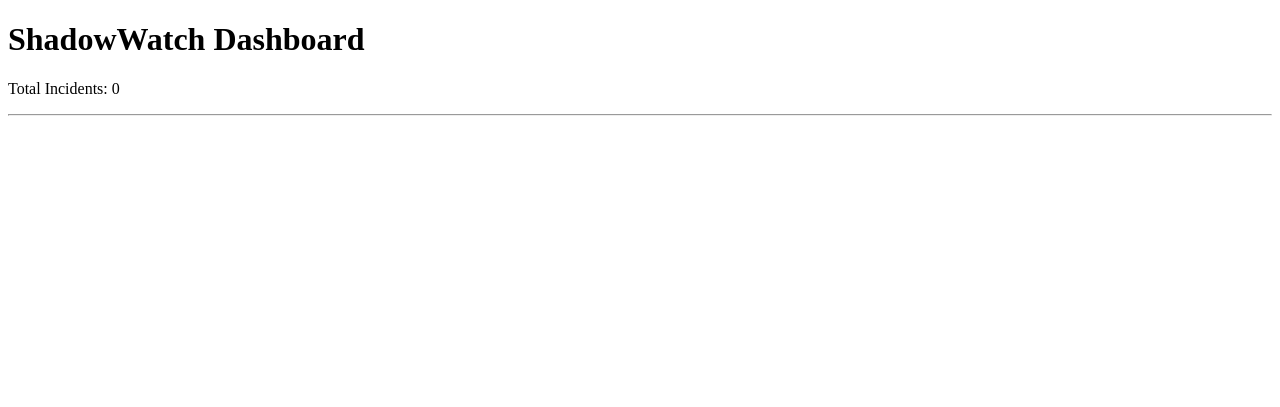
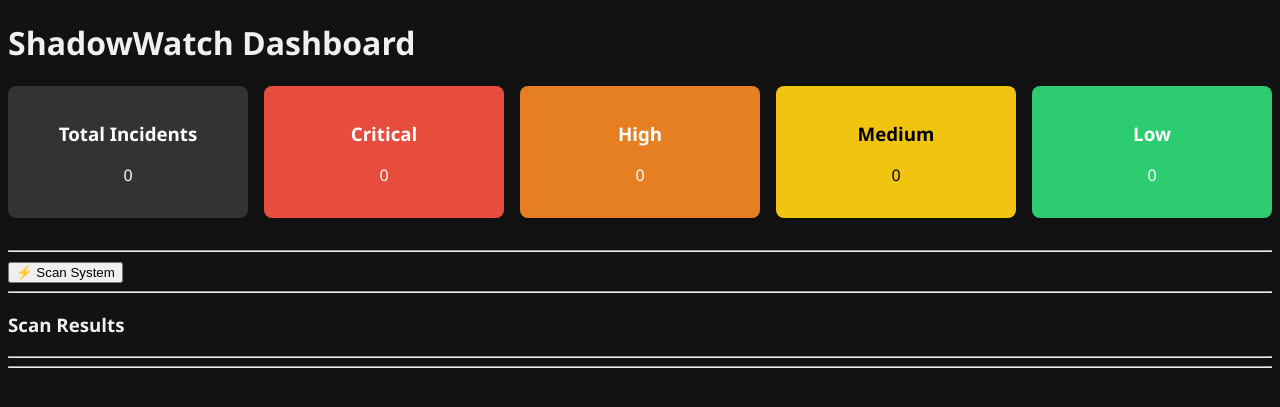
Before and after one commit to Bhavya234160/ShadowWatch, a Flask app: page / in a window 1280 px wide. Shown: the top 407 px of the page. Run offline with Flask 3, Linux system fonts and the light colour scheme.

Commit message:
Working Prototype of ShadowWatch 1.0

```diff
--- a/dashboard/app.py
+++ b/dashboard/app.py
@@ -1,15 +1,19 @@
 import json
-from flask import Flask, render_template
+import subprocess
+from flask import redirect, url_for, Flask, render_template, flash
+
 from pathlib import Path
 import sys
 
 ROOT = Path(__file__).resolve().parents[1]
 if str(ROOT) not in sys.path:
     sys.path.insert(0, str(ROOT))
-
+from ShadowWatch.controller import run_scan
 INCIDENT_FILE = Path.home() / "ShadowWatch" / "logs" / "incidents.json"
 
 app = Flask(__name__)
+app.secret_key = "supersecretkey123"
+detector_processes = {}
 
 def read_incidents():
     if not INCIDENT_FILE.exists():
@@ -21,11 +25,41 @@ def read_incidents():
 @app.route("/")
 def home():
     incidents = read_incidents()
+    total_incidents = len(incidents)
+    critical = sum(1 for i in incidents if i.get("severity") == "CRITICAL")
+    high = sum(1 for i in incidents if i.get("severity") == "HIGH")
+    medium = sum(1 for i in incidents if i.get("severity") == "MEDIUM")
+    low = sum(1 for i in incidents if i.get("severity") == "LOW")
     return render_template(
         "index.html",
-        total_incidents=len(incidents),
-        incidents=incidents
+        incidents=incidents,
+        total_incidents=total_incidents,
+        critical=critical,
+        high=high,
+        medium=medium,
+        low=low
     )
+
+@app.route("/incident/<int:incident_id>")
+def incident_details(incident_id):
+
+    incidents = read_incidents()
+
+    if incident_id >= len(incidents):
+        return "Incident not found",404
+
+    return render_template(
+        "incident_details.html",
+        incident=incidents[incident_id]
+    )
+
+@app.route("/scan", methods=["POST"])
+def scan():
+    messages = run_scan()
+    for msg in messages:
+        flash(msg)
+
+    return redirect(url_for("home"))
 
 if __name__ == "__main__":
     app.run(debug=True)
--- a/dashboard/static/style.css
+++ b/dashboard/static/style.css
@@ -0,0 +1,52 @@
+ /*Dashboard card colors*/
+ .card.total { background-color: #333; color: white;}
+ .card.critical { background-color: #e74c3c; color: white;}
+ .card.high { background-color: #e67e22; color: white;}
+ .card.medium { background-color: #f1c40f; color: black;}
+ .card.low { background-color: #2ecc71; color: white;}
+
+  /*Layout tweaks*/
+  .dashboard  {
+    display: flex;
+    gap: 1rem;
+    margin-bottom: 2rem;
+  }
+
+  .card {
+    flex: 1;
+    padding: 1rem;
+    border-radius: 8px;
+    text-align: center;
+    box-shadow: 0 2px 5px rgba(0,0,0,0.1);
+  }
+
+  /*Incident cards*/
+  .incident-card {
+    border: 1px solid #ddd;
+    background-color: #1e1e1e;
+    border-radius: 10px;
+    padding: 1rem;
+    margin-bottom: 1rem;
+    box-shadow: 0 0 10px rgba(255,255,255,0.1);
+  }
+
+  body{
+    background: #111827;
+    color: white;
+  }
+
+  body {
+  background-color: #121212;
+  color: #f0f0f0;
+  font-family: 'Segoe UI', sans-serif;
+}
+
+.incident-card.critical { border-left: 6px solid #e74c3c; }
+.incident-card.high { border-left: 6px solid #e67e22; }
+.incident-card.medium { border-left: 6px solid #f1c40f; }
+.incident-card.low { border-left: 6px solid #2ecc71; }
+
+.timeline li::before {
+  content: "↓ ";
+  color: #888;
+}
--- a/dashboard/templates/index.html
+++ b/dashboard/templates/index.html
@@ -1,19 +1,110 @@
 <!DOCTYPE html>
 <html lang="en">
+
 <head>
+    <link rel="stylesheet" href="{{ url_for('static', filename='style.css') }}">
     <title>ShadowWatch Dashboard</title>
 </head>
+
 <body>
+
     <h1>ShadowWatch Dashboard</h1>
-    <p>Total Incidents: {{total_incidents}}</p>
+    <!--Dashboard cards-->
+    <div class="dashboard">
+        <div class="card total">
+            <h3>Total Incidents</h3>
+            <p>{{ total_incidents }}</p>
+        </div>
+        <div class="card critical">
+            <h3>Critical</h3>
+            <p>{{ critical }}</p>
+        </div>
+        <div class="card high">
+            <h3>High</h3>
+            <p>{{ high }}</p>
+        </div>
+        <div class="card medium">
+            <h3>Medium</h3>
+            <p>{{ medium }}</p>
+        </div>
+        <div class="card low">
+            <h3>Low</h3>
+            <p>{{ low }}</p>
+        </div>
+    </div>
+
     <hr>
+
+    <form action="/scan" method="post">
+        <button type="submit">⚡ Scan System</button>
+    </form>
+    <hr>
+    <div class="scan-status">
+        <h3>Scan Results</h3>
+        <ul>
+            {% for msg in scan_status %}
+            <li>{{ msg }}</li>
+            {% endfor %}
+        </ul>
+    </div>
+    <hr>
+    {% with messages = get_flashed_messages() %}
+    {% if messages %}
+    <div class="scan-status">
+        {% for message in messages %}
+        <p>{{ message }}</p>
+        {% endfor %}
+    </div>
+    {% endif %}
+    {% endwith %}
+    <hr>
+
+    <!--Incident cards-->
     {% for incident in incidents %}
-    <div>
+    <div class="incident-card {{ incident.severity|lower }}">
         <h3>{{ incident.incident_type }}</h3>
-        <p>Severity : {{incident.severity}}</p>
-        <p>Timestamp : {{incident.timstamp}}</p>
+        <p><strong>Severity:</strong> {{ incident.severity }}</p>
+        <p><strong>Timestamp:</strong> {{ incident.timestamp }}</p>
+        <p><strong>Description:</strong> {{ incident.metadata.description }}</p>
+        <p><strong>SSH Failures:</strong> {{ incident.metadata.number_of_ssh_failures }}</p>
+        <p><strong>File Event:</strong> {{ incident.metadata.file_event_type }}</p>
     </div>
     <hr>
     {% endfor %}
+
+    <!--Incident details-->
+
+    {% for incident in incidents %}
+    <div class="incident-details">
+        <h2>{{ incident.incident_type }}</h2>
+        <p><strong>Severity:</strong> {{ incident.severity }}</p>
+        <p><strong>Timestamp:</strong> {{ incident.timestamp }}</p>
+
+        <h3>Description</h3>
+        <p>{{ incident.description }}</p>
+
+        <h3>Attack Timeline</h3>
+        <ul class="timeline">
+            {% for event in incident.related_events %}
+            <li>{{ event.timestamp }} — {{ event.event_type }}</li>
+            {% endfor %}
+        </ul>
+
+        <div class="metadata">
+            <h3>Metadata</h3>
+            <ul>
+                {% for key, value in incident.metadata.items() %}
+                <li><strong>{{ key }}</strong>: {{ value }}</li>
+                {% endfor %}
+            </ul>
+        </div><a href="/incident/{{ loop.index0 }}">
+            View Details
+        </a>
+
+    </div>
+    <hr>
+    {% endfor %}
+
 </body>
+
 </html>
--- a/detectors/ssh_detector.py
+++ b/detectors/ssh_detector.py
@@ -41,7 +41,7 @@ def convert_to_event(log_line):
         timestamp = timestamp.replace(year = datetime.now().year).astimezone().isoformat()
     else:
         timestamp = datetime.now().astimezone().isoformat()
-        event = {
+    event = {
             "event_type": "ssh_failure",
             "severity": "MEDIUM",
             "timestamp": timestamp,
```
Also changed, not shown: controller.py (added, +45 -0 lines), detectors/file_detector.py (+57 -12 lines), detectors/recon_detector.py (+8 -2 lines), engine/correlator.py (+14 -10 lines), engine/logger.py (+7 -4 lines), recon/scan_results.xml (added, +22 -0 lines), __init__.py (added), 2 other files.
